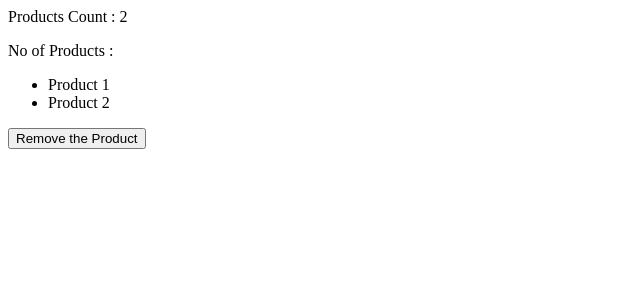
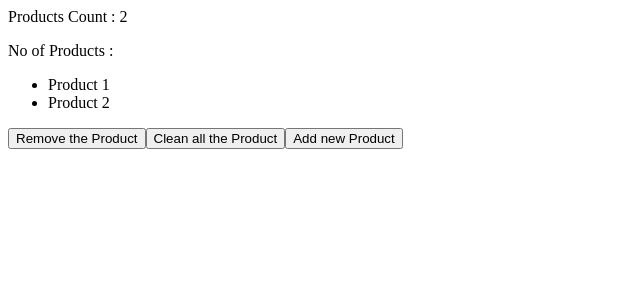
Before and after one commit to Murugananthstr/FullCourseReact18withTypeScript, a React (Vite) app in the folder react-app/: page / in a window 1280 px wide. Shown: the top 300 px of the page, without its empty margins (0-640 px from the left). Built offline with nearby package versions, Linux system fonts and the light colour scheme.

Commit message:
Adding Cleaning Removing the items from the parents state object

```diff
--- a/react-app/src/App.tsx
+++ b/react-app/src/App.tsx
@@ -21,7 +21,14 @@ function App() {
   return (
     <div>
       <NavBar noOfProducts={products.length} />
-      <ShoppingCart products={products} onClick={handleRemovProduct} />
+      <ShoppingCart
+        products={products}
+        onRemove={handleRemovProduct}
+        onClear={() => setProducts([])}
+        onAdd={() =>
+          setProducts([...products, { productId: 3, title: "Product 3" }])
+        }
+      />
     </div>
   );
 }
--- a/react-app/src/components/ShoppingCart.tsx
+++ b/react-app/src/components/ShoppingCart.tsx
@@ -7,10 +7,17 @@ export interface Product {
 
 interface ShoppingCartProps {
   products: Product[];
-  onClick: () => void;
+  onRemove: () => void;
+  onClear: () => void;
+  onAdd: () => void;
 }
 
-const ShoppingCart = ({ products, onClick }: ShoppingCartProps) => {
+const ShoppingCart = ({
+  products,
+  onRemove,
+  onClear,
+  onAdd,
+}: ShoppingCartProps) => {
   return (
     <div>
       <p> No of Products :</p>
@@ -19,7 +26,9 @@ const ShoppingCart = ({ products, onClick }: ShoppingCartProps) => {
           <li key={x.productId}>{x.title}</li>
         ))}
       </ul>
-      <button onClick={onClick}>Remove the Product</button>
+      <button onClick={onRemove}>Remove the Product</button>
+      <button onClick={onClear}>Clean all the Product</button>
+      <button onClick={onAdd}>Add new Product </button>
     </div>
   );
 };
```
